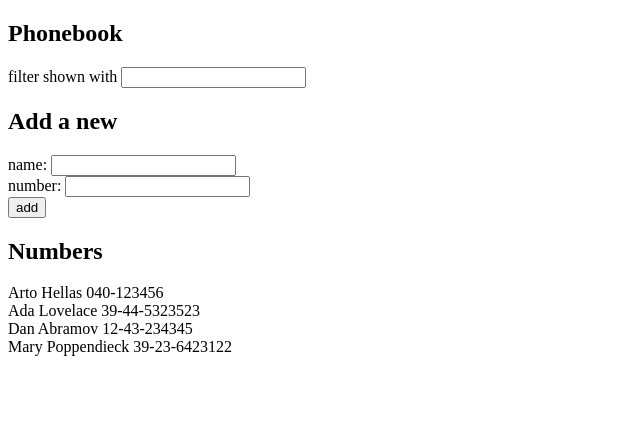
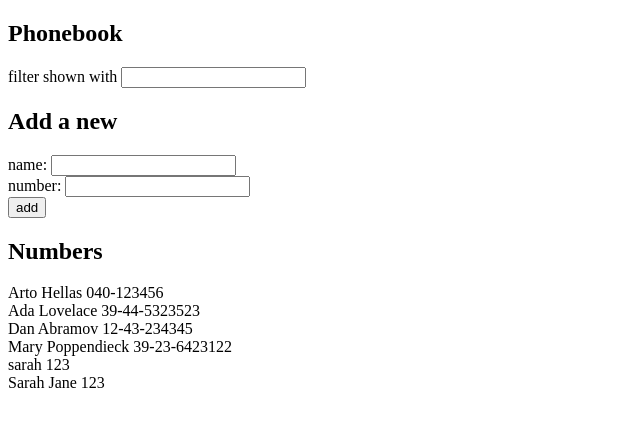
Before and after one commit to srhqmp/phonebook, a React (Vite) app: page / in a window 1280 px wide. Shown: the top 426 px of the page, without its empty margins (0-640 px from the left). Built offline with nearby package versions, Linux system fonts and the light colour scheme; data requests are answered from the project's data file.

Commit message:
fix(part2.12): persist number in the backend

```diff
--- a/db.json
+++ b/db.json
@@ -19,6 +19,16 @@
       "name": "Mary Poppendieck",
       "number": "39-23-6423122",
       "id": 4
+    },
+    {
+      "id": "e951",
+      "name": "sarah",
+      "number": "123"
+    },
+    {
+      "id": "8cfa",
+      "name": "Sarah Jane",
+      "number": "123"
     }
   ]
 }
--- a/src/App.jsx
+++ b/src/App.jsx
@@ -19,6 +19,18 @@ const App = () => {
     });
   }, []);
 
+  const handleSearch = (event) => {
+    setSearch(event.target.value);
+  };
+
+  const handleName = (event) => {
+    setNewName(event.target.value);
+  };
+
+  const handleNumber = (event) => {
+    setNewNumber(event.target.value);
+  };
+
   const onSubmit = (event) => {
     event.preventDefault();
 
@@ -31,11 +43,13 @@ const App = () => {
       const person = {
         name: newName,
         number: newNumber,
-        id: persons.length + 1,
       };
-      setPersons((curr) => [...curr, person]);
-      setNewName("");
-      setNewNumber("");
+
+      axios.post(url, person).then((res) => {
+        setPersons((curr) => [...curr, res.data]);
+        setNewName("");
+        setNewNumber("");
+      });
     }
   };
 
@@ -44,18 +58,6 @@ const App = () => {
         p.name.toLowerCase().includes(search.toLocaleLowerCase())
       )
     : [];
-
-  const handleSearch = (event) => {
-    setSearch(event.target.value);
-  };
-
-  const handleName = (event) => {
-    setNewName(event.target.value);
-  };
-
-  const handleNumber = (event) => {
-    setNewNumber(event.target.value);
-  };
 
   return (
     <div>
```
